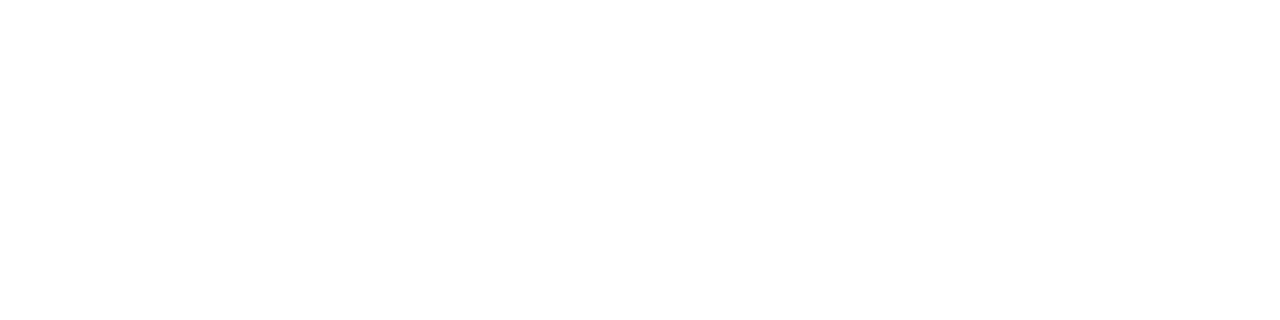
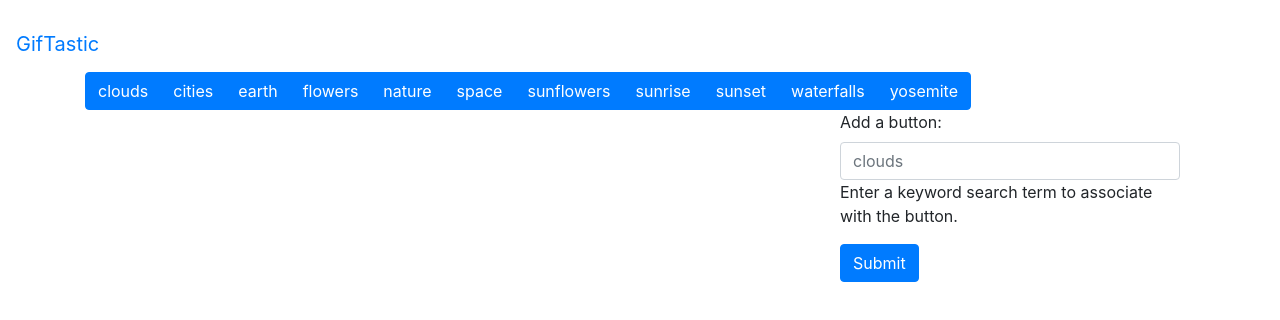
Before and after one commit to zenglenn42/utbc2019-hw-06-giphy, a plain HTML site: page index.html in a window 1280 px wide. Drawn offline with Linux system fonts and the light colour scheme.

Commit message:
add basic ui

```diff
--- /dev/null
+++ b/assets/css/style.css
@@ -0,0 +1,13 @@
+body {
+  padding-top: 1rem;
+}
+
+.starter-template {
+  padding: 0rem 1.5rem;
+  text-align: center;
+}
+
+figure {
+  margin: 2em;
+  font-weight: bold;
+}
--- a/index.html
+++ b/index.html
@@ -11,12 +11,59 @@
     ></script>
     <script src="assets/js/external/bootstrap-4.3.1.bundle.min.js"></script>
     <link rel="stylesheet" href="assets/css/external/bootstrap-4.3.1.min.css" />
+    <link href="assets/css/style.css" rel="stylesheet" />
     <script type="text/javascript" src="assets/js/model.js"></script>
     <script type="text/javascript" src="assets/js/controller.js"></script>
   </head>
   <body>
+    <nav class="navbar navbar-inverse navbar-fixed-top">
+      <a class="navbar-brand" href="#">GifTastic</a>
+      <div class="container">
+        <div class="navbar-header">
+            <span class="sr-only">Toggle navigation</span>
+            <span class="icon-bar"></span>
+            <span class="icon-bar"></span>
+            <span class="icon-bar"></span>
+          </button>
+        </div>
+      </div>
+    </nav>
+    <div class="container">
+      <div class="starter-template"></div>
+      <div class="btn-group"></div>
+      <div class="container">
+        <div class="row">
+
+          <div id="giphyImages" class="col-sm-8">
+            <!-- programmatically add giphy images here -->
+          </div>
+
+          <!-- search box -->
+          <form class="col-sm-4 pull-right">
+            <div class="form-group">
+              <label>Add a button:</label>
+              <input
+                id="searchText"
+                type="text"
+                class="form-control"
+                placeholder="clouds"
+              />
+              <span class="help-block"
+                >Enter a keyword search term to associate with the button.</span
+              >
+            </div>
+            <button id="addButton" type="button" class="btn btn-primary">
+              Submit
+            </button>
+          </form>
+
+        </div>
+      </div>
+    </div>
     <script type="text/javascript">
-      controller = new Controller();
+      $(document).ready(function() {
+        controller = new Controller();
+      });
     </script>
   </body>
 </html>
```
